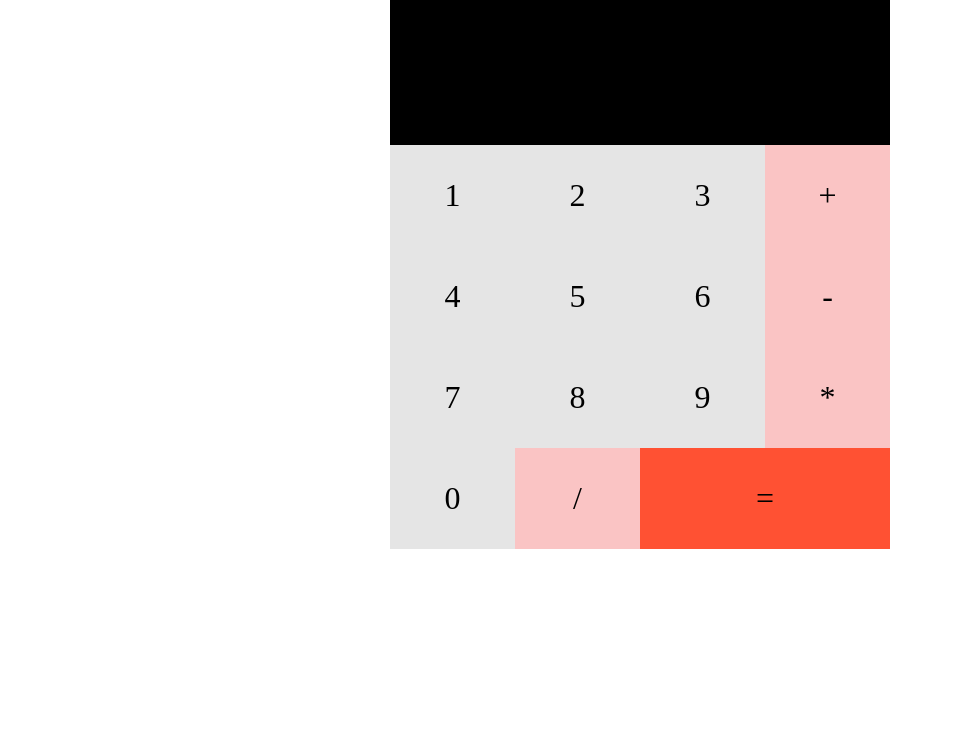
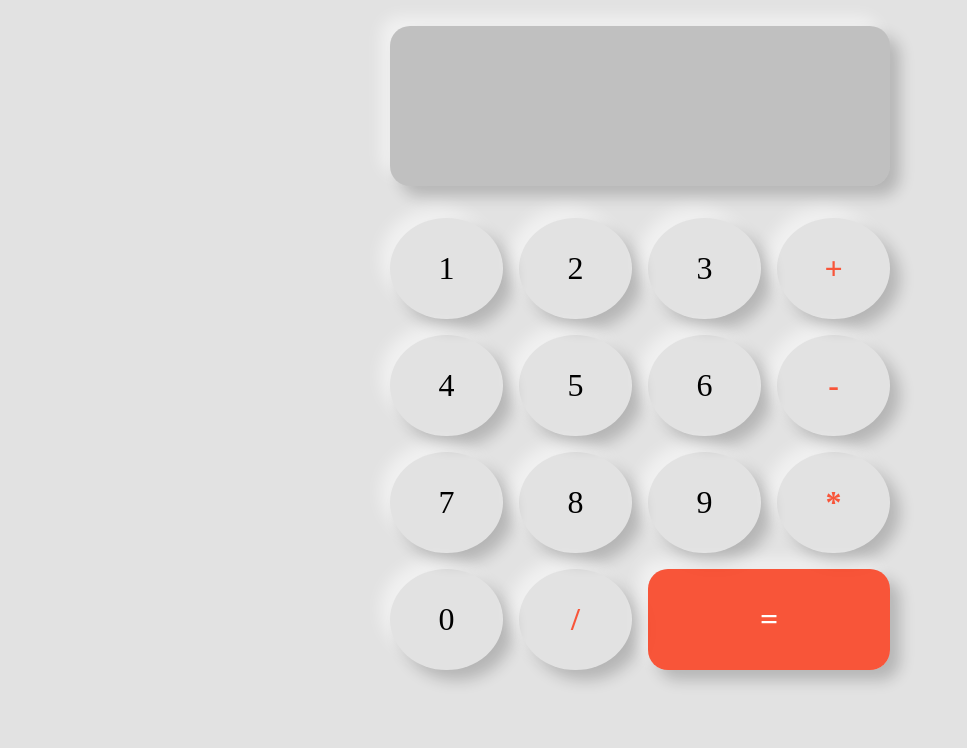
Before and after one commit to FerGv/calculator, a plain HTML site: page index.html in a window 1280 px wide. Shown: the part 52-800 px from the top of the page, without its empty margins (0-967 px from the left). Drawn offline with Linux system fonts and the light colour scheme.

Commit message:
Apply neomorphism style

```diff
--- a/css/app.css
+++ b/css/app.css
@@ -1,5 +1,11 @@
 :root {
   --key-padding: 2rem;
+  --keys-gap: 1rem;
+  --outer-box-shadow: 10px 10px 15px rgba(0, 0, 0, 0.2), -10px -10px 15px rgba(255, 255, 255, 0.5);
+  --inner-box-shadow: 10px 10px 15px rgba(0, 0, 0, 0.2) inset,
+    -10px -10px 15px rgba(255, 255, 255, 0.5) inset;
+  --animation-box-shadow-time: 0.1s;
+  --symbol-color: rgba(255, 38, 0, 0.75);
 }
 
 *,
@@ -10,46 +16,57 @@
   padding: 0;
 }
 
+body {
+  align-items: center;
+  background-color: rgb(226, 226, 226);
+  display: flex;
+  height: 100vh;
+  justify-content: center;
+}
+
 .calculator {
   display: grid;
+  gap: var(--keys-gap);
   grid-template-columns: repeat(4, 1fr);
   max-width: 500px;
-  margin: auto;
+  width: 90%;
 }
 
 .calculator__display {
-  background-color: black;
+  background-color: rgb(0, 0, 0, 0.15);
+  border-radius: 20px;
+  box-shadow: var(--outer-box-shadow);
   color: white;
   font-size: 7rem;
   grid-column: span 4;
   height: 10rem;
+  margin-bottom: 1rem;
+  line-height: 10rem;
+  overflow: auto;
   padding: 0 1.5rem;
-  overflow-x: auto;
   text-align: right;
   white-space: nowrap;
 }
 
 .calculator__key {
+  animation: shadowFadeOut var(--animation-box-shadow-time);
+  background-color: transparent;
+  border-radius: 50%;
+  box-shadow: var(--outer-box-shadow);
   cursor: pointer;
   font-size: 2rem;
   padding: var(--key-padding);
   text-align: center;
 }
 
-.calculator__number {
-  background-color: rgba(0, 0, 0, 0.1);
-}
-
-.calculator__number:hover {
-  background-color: rgba(0, 0, 0, 0.3);
+.calculator__key:hover {
+  animation: shadowFadeIn var(--animation-box-shadow-time);
+  box-shadow: var(--inner-box-shadow);
 }
 
 .calculator__symbol {
-  background-color: rgba(246, 138, 138, 0.5);
-}
-
-.calculator__symbol:hover {
-  background-color: rgba(246, 138, 138, 0.8);
+  color: var(--symbol-color);
+  font-weight: bolder;
 }
 
 .calculator__symbol--sum {
@@ -68,6 +85,33 @@
 }
 
 .calculator__symbol--equal {
+  background-color: var(--symbol-color);
+  color: white;
+  border-radius: 20px;
   grid-column: span 2;
-  background-color: rgba(255, 38, 0, 0.8);
 }
+
+/* Transitions */
+@keyframes shadowFadeIn {
+  0% {
+    box-shadow: var(--outer-box-shadow);
+  }
+  50% {
+    box-shadow: none;
+  }
+  100% {
+    box-shadow: var(--inner-box-shadow);
+  }
+}
+
+@keyframes shadowFadeOut {
+  0% {
+    box-shadow: var(--inner-box-shadow);
+  }
+  50% {
+    box-shadow: none;
+  }
+  100% {
+    box-shadow: var(--outer-box-shadow);
+  }
+}
--- a/index.html
+++ b/index.html
@@ -10,8 +10,6 @@
 </head>
 
 <body>
-  <h1>Calculator</h1>
-
   <div class="calculator">
     <!-- Display -->
     <div class="calculator__display"></div>
```
Also changed, not shown: 1 other file.
